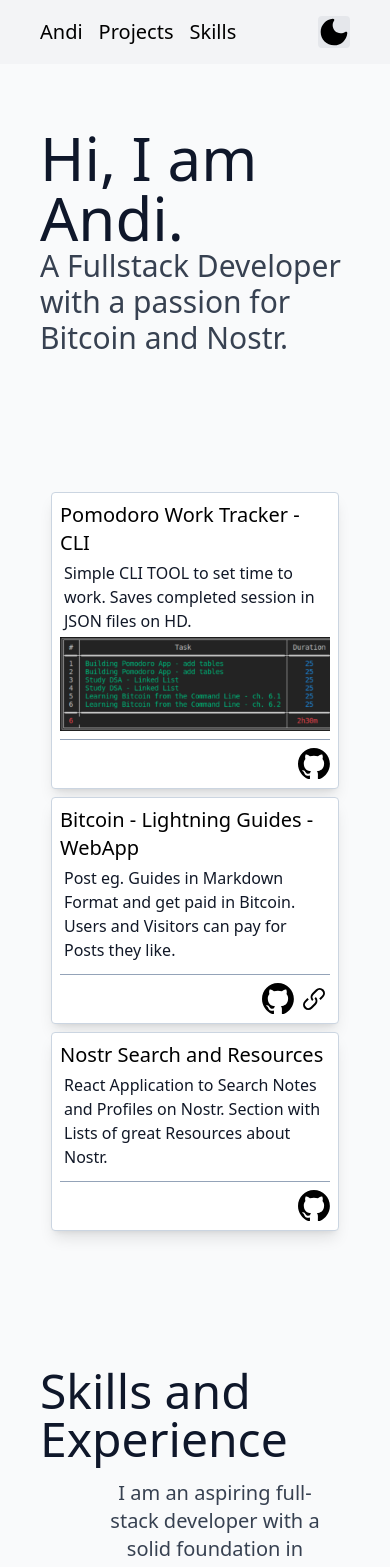
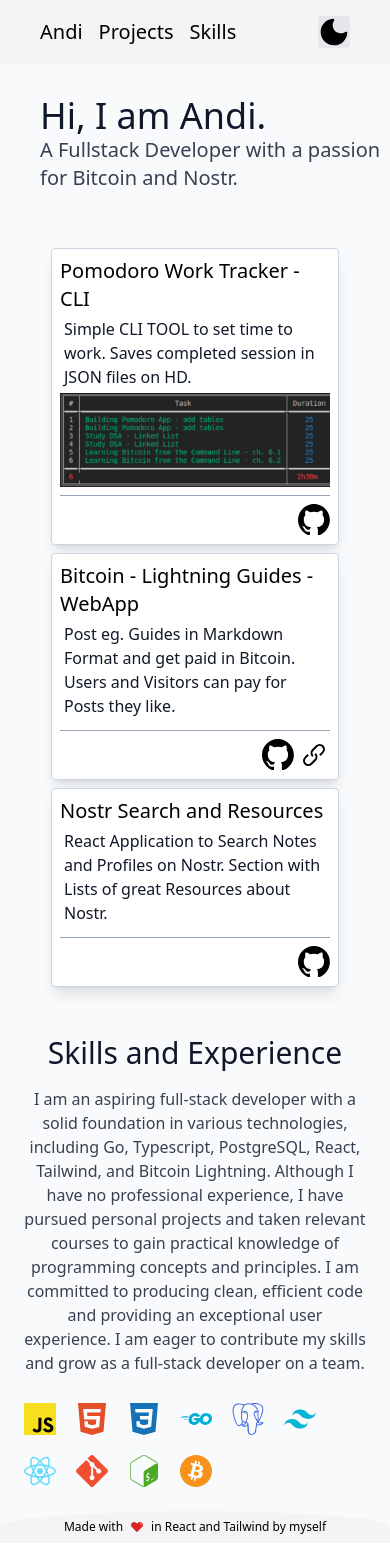
Before and after one commit to And1x/portfolio, a React (Vite) app: page / in a window 390 px wide. Shown: the top 1567 px of the page. After the commit the page ends 1543 px from the top, so only its background shows below. Built offline with nearby package versions, Linux system fonts and the light colour scheme.

Commit message:
fixed padding right

```diff
--- a/src/components/About.tsx
+++ b/src/components/About.tsx
@@ -2,12 +2,12 @@
   return (
     <section
       id="about"
-      className="bg-gray-50 dark:bg-gray-800 sm:pl-20 pl-10 py-16"
+      className="bg-gray-50 dark:bg-gray-800 sm:pl-20 pl-10 sm:py-16 py-8"
     >
-      <h1 className="text-6xl text-slate-900 dark:text-white">
+      <h1 className="text-4xl sm:text-6xl text-slate-900 dark:text-white">
         Hi, I am Andi.
       </h1>
-      <h2 className="text-3xl text-gray-700 dark:text-gray-300">
+      <h2 className="text-xl sm:text-3xl text-gray-700 dark:text-gray-300">
         A Fullstack Developer with a passion for Bitcoin and Nostr.
       </h2>
     </section>
--- a/src/components/Portfolio.tsx
+++ b/src/components/Portfolio.tsx
@@ -3,7 +3,10 @@
 
 export default function Portfolio() {
   return (
-    <section id="projects" className="bg-gray-50 dark:bg-gray-800  p-12">
+    <section
+      id="projects"
+      className="bg-gray-50 dark:bg-gray-800  sm:p-12 px-6"
+    >
       <div className="flex flex-wrap justify-around min-w-fit py-6 gap-2 sm:border-2 border-slate-300 rounded dark:border-slate-600">
         {projects.map((project) => {
           return <ProjectCard project={project} />;
--- a/src/components/Skills.tsx
+++ b/src/components/Skills.tsx
@@ -2,13 +2,13 @@
   return (
     <section
       id="skills"
-      className="bg-gray-50 dark:bg-gray-800 sm:pl-20 pl-10 py-16"
+      className="bg-gray-50 dark:bg-gray-800 sm:pl-20 px-6 sm:py-16 py-6"
     >
       <div className="flex flex-col items-center">
-        <h1 className="text-5xl text-slate-900 dark:text-white">
+        <h1 className="text-3xl sm:text-5xl text-slate-900 dark:text-white text-center">
           Skills and Experience
         </h1>
-        <p className="text-xl text-gray-700 dark:text-gray-300 w-[65%] text-center mt-4">
+        <p className=" text-gray-700 dark:text-gray-300 sm:w-[65%] sm:text-xl text-center mt-4">
           I am an aspiring full-stack developer with a solid foundation in
           various technologies, including Go, Typescript, PostgreSQL, React,
           Tailwind, and Bitcoin Lightning. Although I have no professional
@@ -21,7 +21,7 @@
         <div className="flex flex-wrap gap-5 mt-7 ">
           <svg
             // fill="#F7DF1E"
-            className="fill-[#F7DF1E] dark:fill-white w-12 h-12 bg-black dark:bg-inherit"
+            className="fill-[#F7DF1E] dark:fill-white sm:w-12 sm:h-12 w-8 h-8 bg-black dark:bg-inherit"
             role="img"
             viewBox="0 0 24 24"
             xmlns="http://www.w3.org/2000/svg"
@@ -31,7 +31,7 @@
           </svg>
           <svg
             // fill="#E34F26"
-            className="fill-[#E34F26] dark:fill-white w-12 h-12"
+            className="fill-[#E34F26] dark:fill-white sm:w-12 sm:h-12 w-8 h-8"
             role="img"
             viewBox="0 0 24 24"
             xmlns="http://www.w3.org/2000/svg"
@@ -41,7 +41,7 @@
           </svg>
           <svg
             // fill="#1572B6"
-            className="fill-[#1572B6] dark:fill-white w-12 h-12"
+            className="fill-[#1572B6] dark:fill-white sm:w-12 sm:h-12 w-8 h-8"
             role="img"
             viewBox="0 0 24 24"
             xmlns="http://www.w3.org/2000/svg"
@@ -51,7 +51,7 @@
           </svg>
           <svg
             // fill="#00ADD8"
-            className="fill-[#00ADD8] dark:fill-white w-12 h-12"
+            className="fill-[#00ADD8] dark:fill-white sm:w-12 sm:h-12 w-8 h-8"
             role="img"
             viewBox="0 0 24 24"
             xmlns="http://www.w3.org/2000/svg"
@@ -61,7 +61,7 @@
           </svg>
           <svg
             // fill="#4169E1"
-            className="fill-[#4169E1] dark:fill-white w-12 h-12"
+            className="fill-[#4169E1] dark:fill-white sm:w-12 sm:h-12 w-8 h-8"
             role="img"
             viewBox="0 0 24 24"
             xmlns="http://www.w3.org/2000/svg"
@@ -71,7 +71,7 @@
           </svg>
           <svg
             // fill="#06B6D4"
-            className="fill-[#06B6D4] dark:fill-white w-12 h-12"
+            className="fill-[#06B6D4] dark:fill-white sm:w-12 sm:h-12 w-8 h-8"
             role="img"
             viewBox="0 0 24 24"
             xmlns="http://www.w3.org/2000/svg"
@@ -81,7 +81,7 @@
           </svg>
           <svg
             // fill="#61DAFB"
-            className="fill-[#61DAFB] dark:fill-white w-12 h-12"
+            className="fill-[#61DAFB] dark:fill-white sm:w-12 sm:h-12 w-8 h-8"
             role="img"
             viewBox="0 0 24 24"
             xmlns="http://www.w3.org/2000/svg"
@@ -91,7 +91,7 @@
           </svg>
           <svg
             // fill="#F05032"
-            className="fill-[#F05032] dark:fill-white w-12 h-12"
+            className="fill-[#F05032] dark:fill-white sm:w-12 sm:h-12 w-8 h-8"
             role="img"
             viewBox="0 0 24 24"
             xmlns="http://www.w3.org/2000/svg"
@@ -101,7 +101,7 @@
           </svg>
           <svg
             // fill="#4EAA25"
-            className="fill-[#4EAA25] dark:fill-white w-12 h-12"
+            className="fill-[#4EAA25] dark:fill-white sm:w-12 sm:h-12 w-8 h-8"
             role="img"
             viewBox="0 0 24 24"
             xmlns="http://www.w3.org/2000/svg"
@@ -111,7 +111,7 @@
           </svg>
           <svg
             // fill="#F7931A"
-            className="fill-[#F7931A] dark:fill-white w-12 h-12"
+            className="fill-[#F7931A] dark:fill-white sm:w-12 sm:h-12 w-8 h-8"
             role="img"
             viewBox="0 0 24 24"
             xmlns="http://www.w3.org/2000/svg"
```
